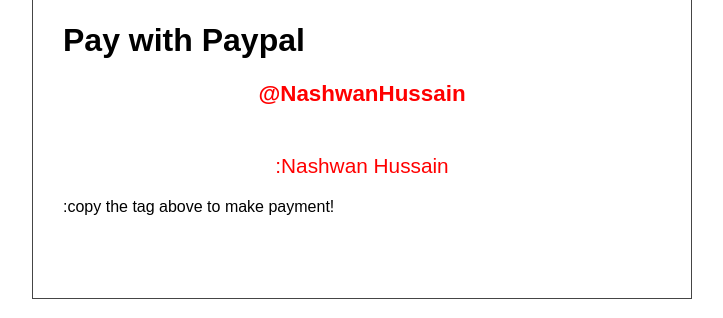
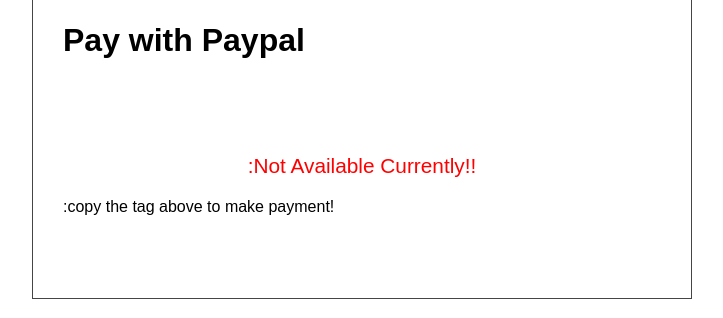
Before and after one commit to iblacksassin/Miss-Diva-2025, a plain HTML site: page buy.html in a window 1280 px wide. Shown: the part 128-446 px from the top of the page, without its empty margins (278-1001 px from the left). Drawn offline with Linux system fonts and the light colour scheme.

Commit message:
Update buy.html

```diff
--- a/buy.html
+++ b/buy.html
@@ -16,8 +16,8 @@
                  <img src="download (1).png" alt="">
                  <h1>Pay with Paypal</h1>
                  <div class="pay">
-                   <h2>@NashwanHussain<br><br></h2>
-                     <p>:Nashwan Hussain</p>
+                   <h2><br><br></h2>
+                     <p>:Not Available Currently!!</p>
                  </div>
                  <p>:copy the tag above to make payment!</p><br><br>
                 </div>
```
